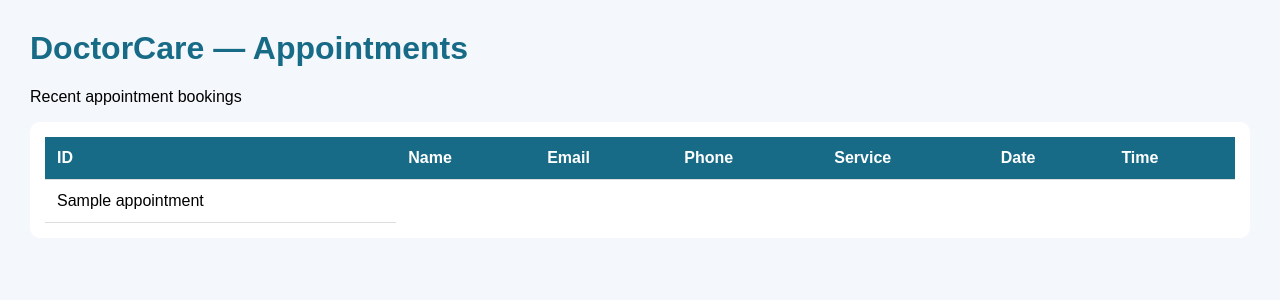
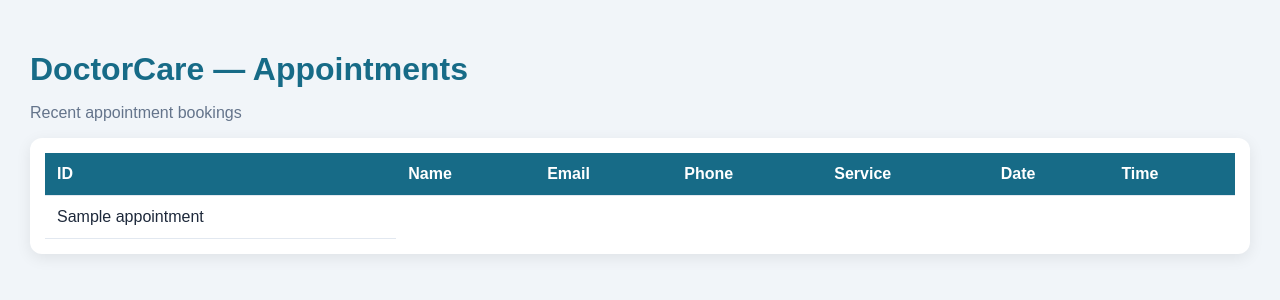
Before and after one commit to GauravPatel147/dr-booking-website, a Flask app: template templates/admin.html in a window 1280 px wide. Shown: the top 300 px of the page. Run offline with Flask 3, Linux system fonts and the light colour scheme; the template is opened without the code that fills it: most values are stand-ins (such as "Sample title", 1, 10 or a date in 2020); some libraries are stand-ins or nearby versions.

Commit message:
Improve admin dashboard design

```diff
--- a/templates/admin.html
+++ b/templates/admin.html
@@ -5,12 +5,46 @@
     <meta name="viewport" content="width=device-width, initial-scale=1.0">
     <title>Admin - Appointments</title>
     <style>
-        body { font-family: Arial, sans-serif; margin: 30px; background: #f4f7fb; }
-        h1 { color: #176b87; }
-        .table-wrap { overflow-x: auto; background: white; padding: 15px; border-radius: 10px; }
-        table { width: 100%; border-collapse: collapse; }
-        th, td { padding: 12px; border-bottom: 1px solid #ddd; text-align: left; }
-        th { background: #176b87; color: white; }
+        body {
+    font-family: Arial, sans-serif;
+    margin: 0;
+    padding: 30px;
+    background: #f1f5f9;
+    color: #1e293b;
+}
+
+h1 {
+    color: #176b87;
+    margin-bottom: 8px;
+}
+
+p {
+    color: #64748b;
+}
+
+.table-wrap {
+    overflow-x: auto;
+    background: white;
+    padding: 15px;
+    border-radius: 12px;
+    box-shadow: 0 4px 15px rgba(0, 0, 0, 0.08);
+}
+
+table {
+    width: 100%;
+    border-collapse: collapse;
+}
+
+th, td {
+    padding: 12px;
+    border-bottom: 1px solid #e2e8f0;
+    text-align: left;
+}
+
+th {
+    background: #176b87;
+    color: white;
+}
     </style>
 </head>
 <body>
```
